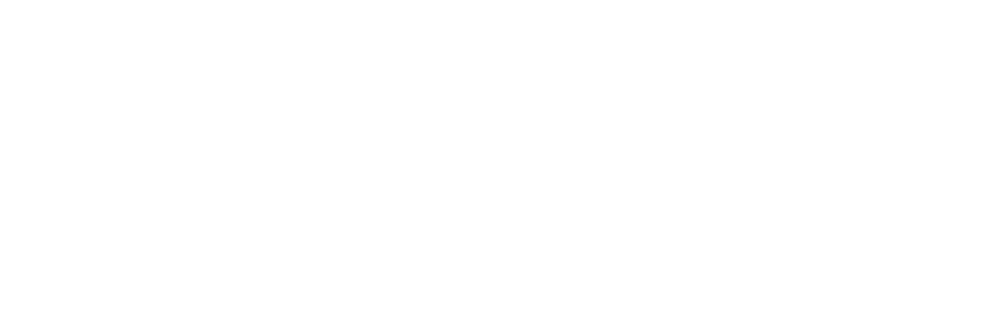
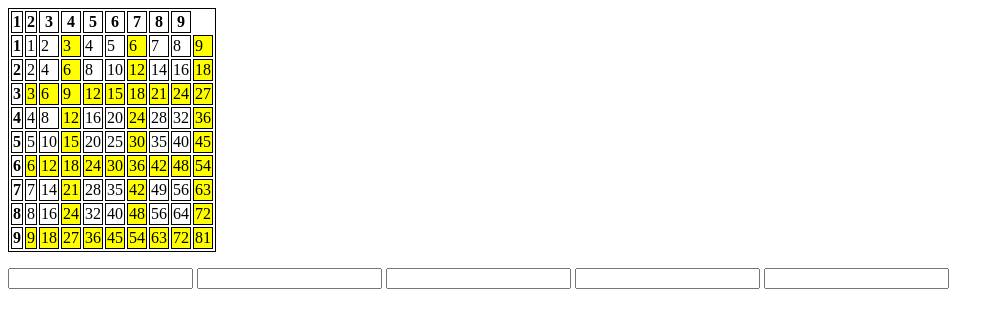
Before and after one commit to uri-shtand/learning-reactor-bootcamp, a plain HTML site: page index.html in a window 1280 px wide. Shown: the whole page, without its empty margins (0-1004 px from the left). Drawn offline with Linux system fonts and the light colour scheme.

Commit message:
Next targil

```diff
--- /dev/null
+++ b/dom.js
@@ -0,0 +1,61 @@
+const SIZE = 10;
+
+/*
+    1. Multiplying board
+*/
+function createMultiplyingBoard() {
+    let table = document.getElementById("multiplication");
+    let tableData = document.createDocumentFragment();
+
+    createHeader(tableData,table);
+
+    for (let i=1; i < SIZE; i ++) {
+        let headerLine = document.createElement("tr");
+        let lineNumber = document.createElement("th");
+        lineNumber.textContent = i;
+        headerLine.appendChild(lineNumber);
+
+        for (let j=1; j < SIZE; j ++) {
+            let cell = document.createElement("td");
+            cell.textContent = i*j;
+            if (i * j % 3 === 0) {
+                cell.style.backgroundColor = "yellow";
+            }
+            headerLine.appendChild(cell);
+        }
+        tableData.appendChild(headerLine);
+    }
+    table.appendChild(tableData);
+}
+
+function createHeader(tableData,table) {
+    let headerLine = document.createElement("tr");
+    for (let i = 1; i < SIZE; i++) {
+        let header = document.createElement("th");
+        header.textContent = i;
+        headerLine.appendChild(header);
+    }
+    tableData.appendChild(headerLine);
+}
+
+createMultiplyingBoard();
+
+/*
+ 2. Text input
+*/
+
+function sameSentence() {
+    inputTags = document.querySelectorAll("input");
+    for (inputTag of inputTags) {
+        inputTag.value = "sameSame";
+    }
+}
+
+function differentSentence() {
+    inputTags = document.querySelectorAll("input");
+    names = ["Earthworm Jim","World of goo","transistor","limbo","Watchdogs 2"];
+    let i =0;
+    for (inputTag of inputTags) {
+        inputTag.value = `${names[i++]} ?`;
+    }
+}
--- a/index.html
+++ b/index.html
@@ -1,5 +1,21 @@
 <html>
+    <head>
+        <link rel="stylesheet" href="style.css" />
+    </head>
     <body>
+        <table id="multiplication">
+
+        </table>
+        <p>
+        <div>
+            <input type="text" />
+            <input type="text" />
+            <input type="text" />
+            <input type="text" />
+            <input type="text" />
+        </div>
+        </p>
+        <script src="dom.js"></script>
         <script src="objects.js"></script>
         <script src="memoryGame.js"></script>
     </body>
--- /dev/null
+++ b/style.css
@@ -0,0 +1,7 @@
+table, th, td {
+    border: 1px solid black;
+  }
+
+.marked {
+    background-color: yellow;
+}
```
